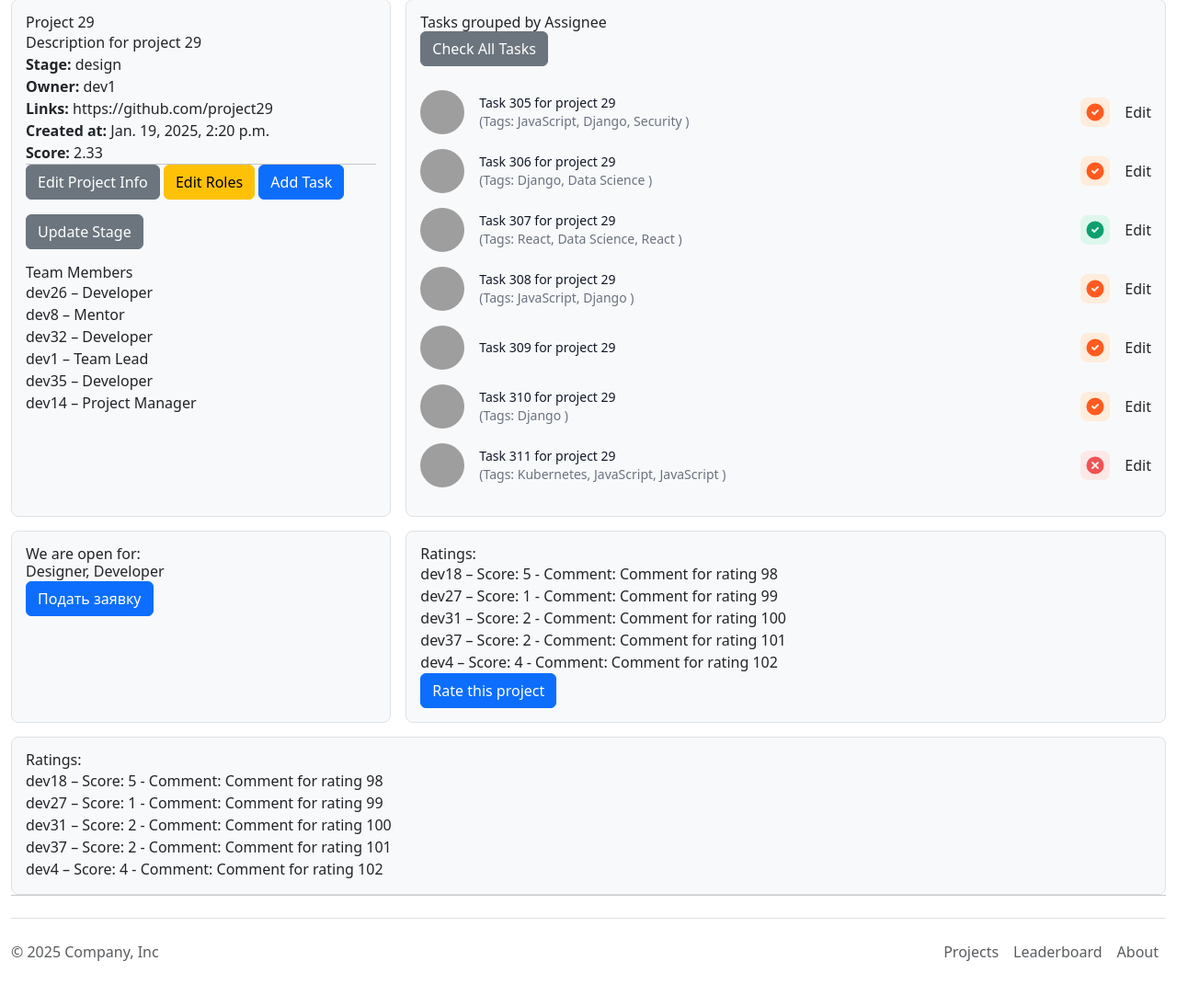
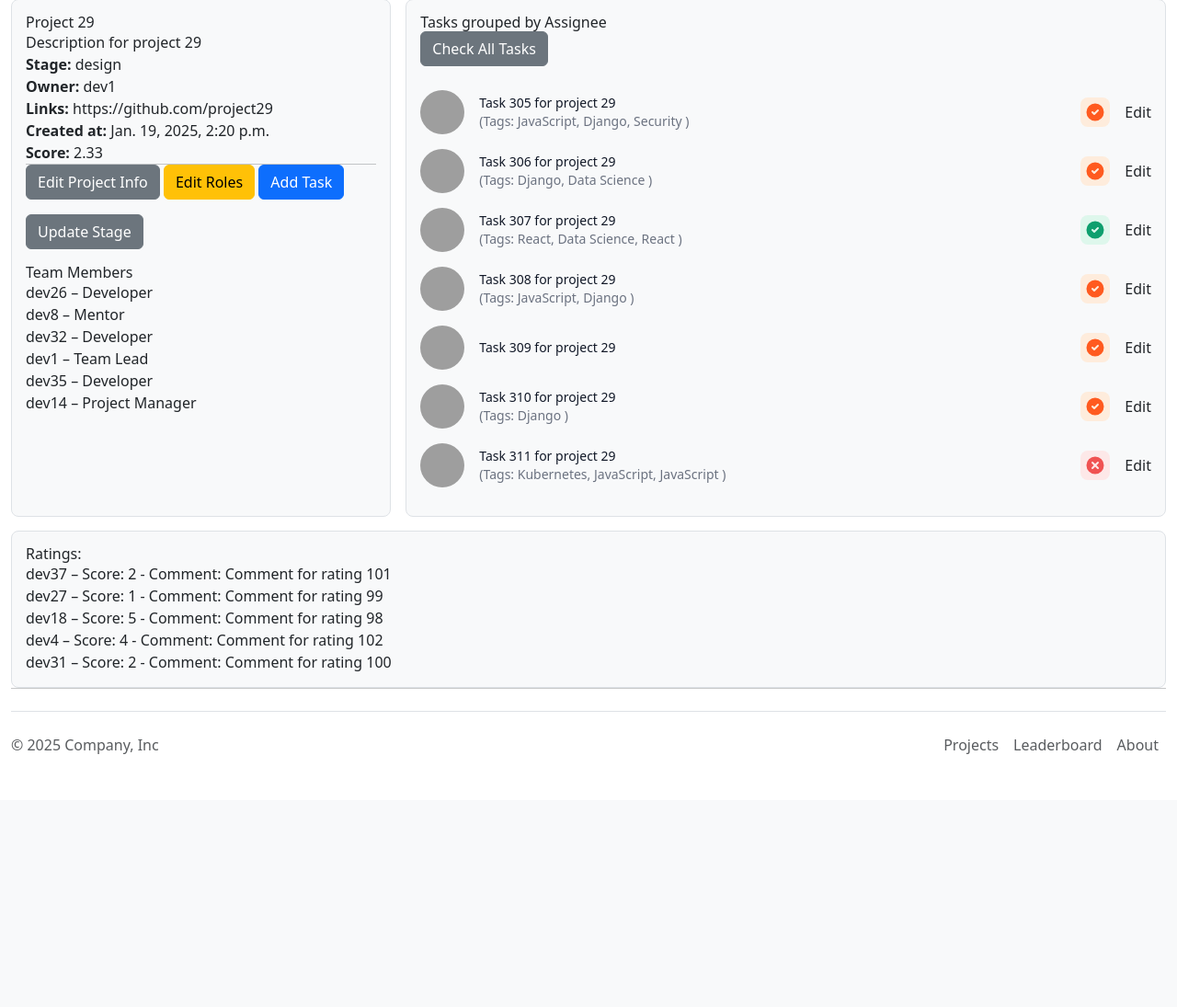
Before and after one commit to bashyrov/team-mate, a Django app: page /project/29/ in a window 1280 px wide. Shown: the part 81-1176 px from the top of the page at 92% size. After the commit the page ends 901 px from the top, so only its background shows below. Run offline with Django 5.2, Linux system fonts and the light colour scheme; data comes from the database, SQL or seed files in the repository; tables that the repository leaves empty hold one stand-in row (values such as "Sample post"); some libraries are stand-ins or nearby versions; grey boxes are pictures that could not be loaded.

Commit message:
Update logic for ratings/open roles in project

```diff
--- /dev/null
+++ b/templates/includes/rate-project.html
@@ -0,0 +1,19 @@
+{% if ratings %}
+  <ul>
+    {% for rating in ratings %}
+      <li>{{ rating.user.username }} – Score: {{ rating.score }}
+          {% if rating.comment %}- Comment: {{ rating.comment }}{% endif %}
+      </li>
+    {% endfor %}
+  </ul>
+{% else %}
+  <h2>No ratings yet.</h2>
+{% endif %}
+
+{% if can_rate and is_deployed %}
+  <button class="btn btn-primary"
+          hx-get="{% url 'projects:project_rate' project.pk %}"
+          hx-target="#rating-dialog">
+    Rate this project
+  </button>
+{% endif %}
--- a/templates/projects/project_detail.html
+++ b/templates/projects/project_detail.html
@@ -50,70 +50,24 @@
     {% endif %}
   </div>
 </div>
+{% if open_roles and ratings %}
   <div class="d-grid gap-3" style="grid-template-columns: 1fr 2fr;">
     <div class="bg-body-tertiary border rounded-3 sticky-top" style="min-height: 100px; padding: 15px; margin-top: 15px;">
-    <h3>We are open for:</h3>
-    <h5>Designer, Developer</h5>
-    {% if can_applicate %}
-      <button class="btn btn-primary"
-            hx-get="{% url 'projects:apply' project.pk %}"
-            hx-target="#modal-body"
-            hx-trigger="click"
-            data-bs-toggle="modal"
-            data-bs-target="#applicationModal">
-        Подать заявку
-    </button>
-    {% endif %}
+      {% include "includes/open-project-roles.html" %}
     </div>
     <div class="bg-body-tertiary border rounded-3" style="min-height: 100px; padding: 15px; margin-top: 15px;">
-  <h3>Ratings:</h3>
-    {% if project.ratings.all %}
-    <ul>
-      {% for rating in project.ratings.all %}
-        <li>{{ rating.user.username }} – Score: {{ rating.score }}
-            {% if rating.comment %}- Comment: {{ rating.comment }}{% endif %}
-        </li>
-      {% empty %}
-        <li>No ratings yet.</li>
-      {% endfor %}
-    </ul>
-    {% else %}
-      <h2>No ratings yet.</h2>
+      {% include "includes/rate-project.html" %}
+    </div>
+  </div>
 {% endif %}
 
-    {% if can_rate %}
-      <button class="btn btn-primary"
-              hx-get="{% url 'projects:project_rate' project.pk %}"
-              hx-target="#rating-dialog">
-        Rate this project
-      </button>
-    {% endif %}
-</div>
-</div>
+{% if ratings %}
 <div class="bg-body-tertiary border rounded-3" style="min-height: 100px; padding: 15px; margin-top: 15px;">
   <h3>Ratings:</h3>
-    {% if project.ratings.all %}
-    <ul>
-      {% for rating in project.ratings.all %}
-        <li>{{ rating.user.username }} – Score: {{ rating.score }}
-            {% if rating.comment %}- Comment: {{ rating.comment }}{% endif %}
-        </li>
-      {% empty %}
-        <li>No ratings yet.</li>
-      {% endfor %}
-    </ul>
-    {% else %}
-      <h2>No ratings yet.</h2>
+  {% include "includes/rate-project.html" %}
+</div>
 {% endif %}
 
-    {% if can_rate and project.development_stage == 'deployed'%}
-      <button class="btn btn-primary"
-              hx-get="{% url 'projects:project_rate' project.pk %}"
-              hx-target="#rating-dialog">
-        Rate this project
-      </button>
-    {% endif %}
-</div>
 {% if current_membership and current_membership.role in "LEAD,PM,Mentor" %}
   <a href="{% url 'projects:project_edit' project.pk %}" class="btn btn-secondary mb-3">Edit Project Info</a>
   <a href="{% url 'projects:project_edit_stage' project.pk%}">Update Stage</a>
```
Also changed, not shown: templates/includes/open-project-roles.html (added, +12 -0 lines), templates/projects/task_list.html (added). Lines whose indentation alone changed are shown as unchanged.
